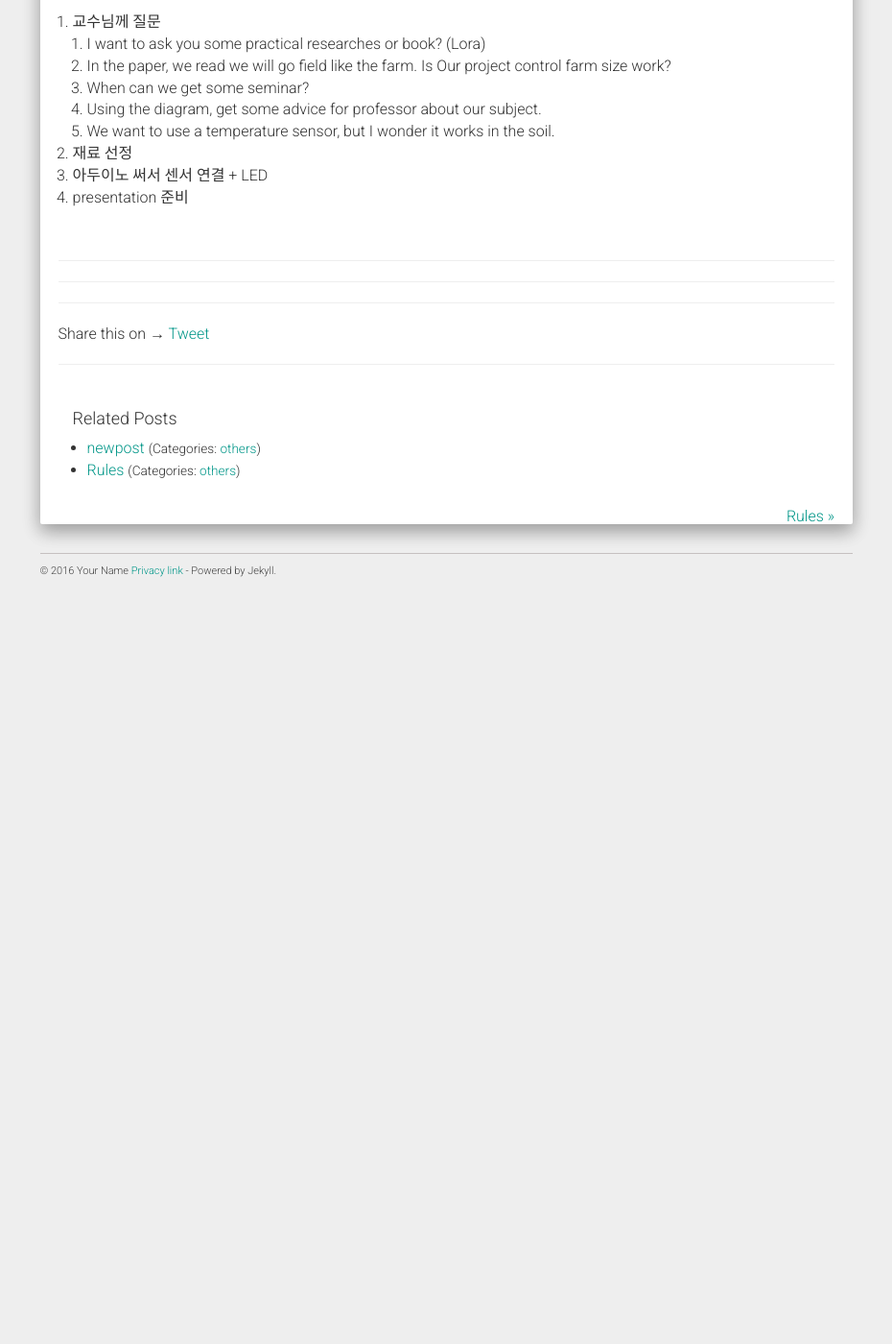
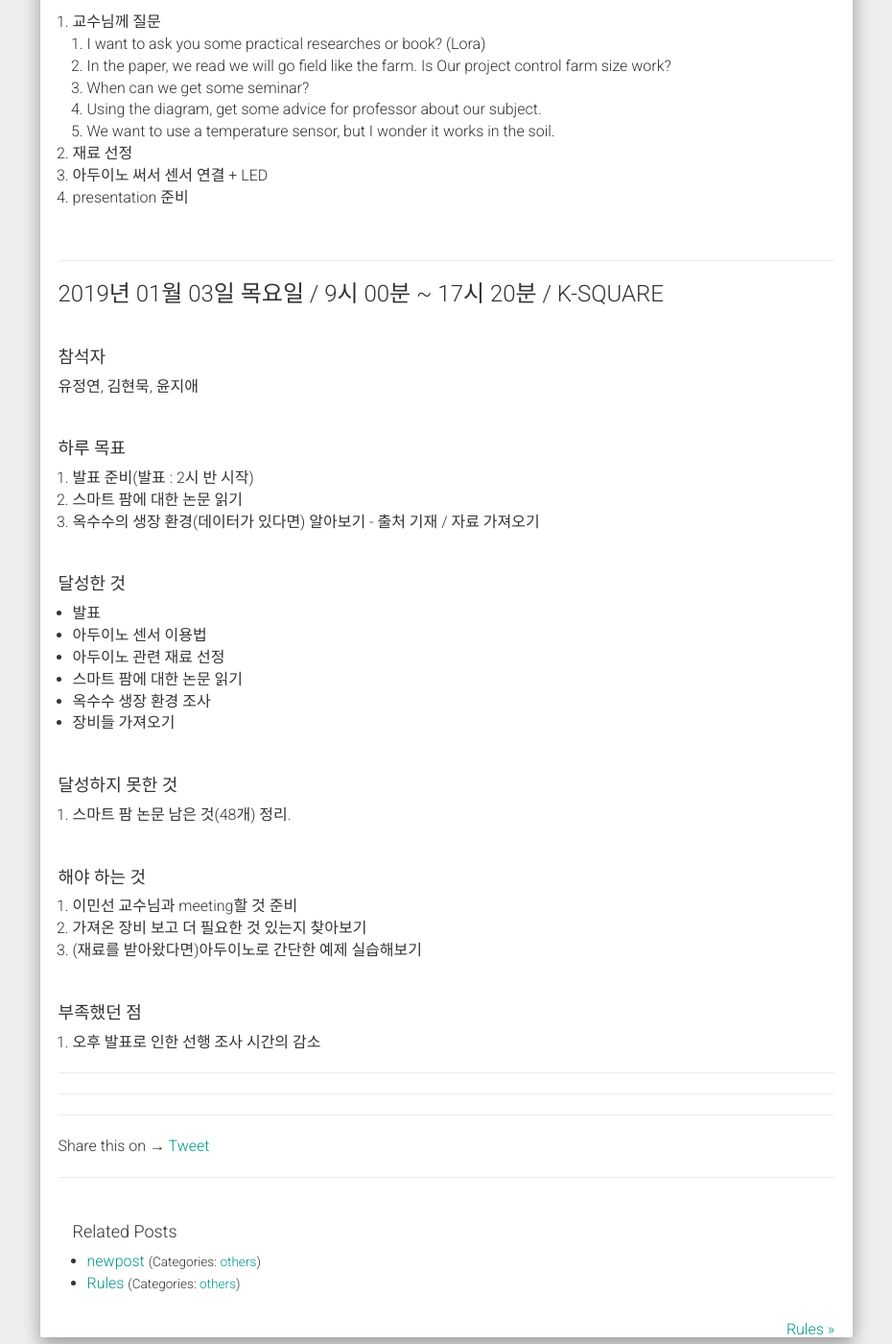
Before and after one commit to codeasashu/hcz-jekyll-blog, a Jekyll site: the page built from _posts/2018-01-04-first blog.md, in a window 1280 px wide and 1400 px high, scrolled down 2439 px. Shown: the whole window at 96% size, without its empty margins (321-1251 px from the left). Built offline with Jekyll 4.4.1, drawn with Linux system fonts in a browser that asks for light colours; nearby versions of some CDN libraries; comment, search, counter and statistics services are not loaded; before the commit the page ends 3069 px from its top, so only the background shows below that.

Commit message:
updated 1/3

```diff
--- a/_posts/2018-01-04-first blog.md
+++ b/_posts/2018-01-04-first blog.md
@@ -92,5 +92,43 @@ categories: others
 </ol>
 <br>
 <hr />
-
+<h3>2019년 01월 03일 목요일 / 9시 00분 ~ 17시 20분 / K-SQUARE </h3>
+<br>
+<h4>참석자</h4>
+<p>유정연, 김현묵, 윤지애</p>
+<br>
+<h4>하루 목표</h4>
+<ol>
+<li>발표 준비(발표 : 2시 반 시작)</li>
+<li>스마트 팜에 대한 논문 읽기</li>
+<li>옥수수의 생장 환경(데이터가 있다면) 알아보기 - 출처 기재 / 자료 가져오기</li>
+</ol>
+<br>
+<h4>달성한 것</h4>
+<ul>
+<li>발표</li>
+<li>아두이노 센서 이용법</li>
+<li>아두이노 관련 재료 선정</li>
+<li>스마트 팜에 대한 논문 읽기</li>
+<li>옥수수 생장 환경 조사</li>
+<li>장비들 가져오기</li>
+</ul>
+<br>
+<h4>달성하지 못한 것</h4>
+<ol>
+<li>스마트 팜 논문 남은 것(48개) 정리.</li>
+</ol>
+<br>
+<h4>해야 하는 것</h4>
+<ol>
+<li>이민선 교수님과 meeting할 것 준비</li>
+<li>가져온 장비 보고 더 필요한 것 있는지 찾아보기</li>
+<li>(재료를 받아왔다면)아두이노로 간단한 예제 실습해보기</li>
+</ol>
+<br>
+<h4>부족했던 점</h4>
+<ol>
+<li>오후 발표로 인한 선행 조사 시간의 감소</li>
+</ol>
+<hr />
 _ _ _
```
